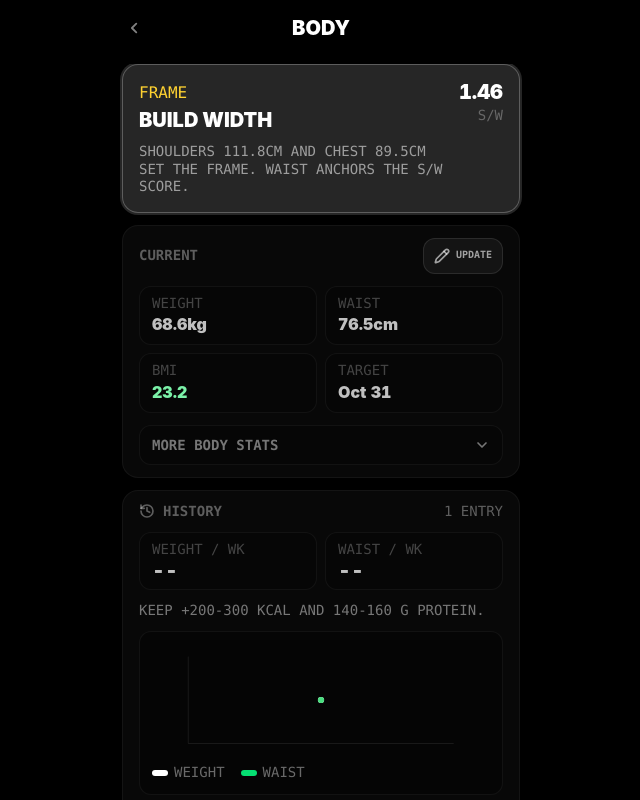
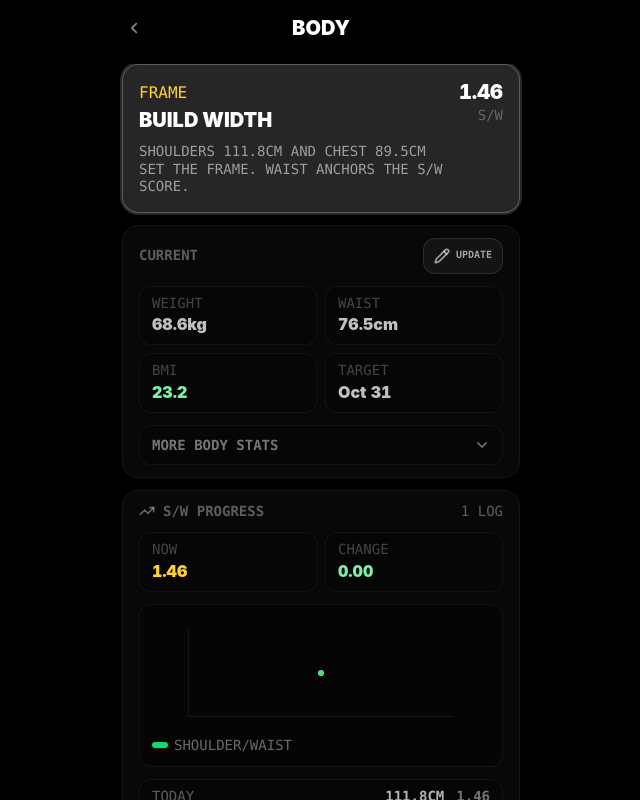
Before and after one commit to IFAKA/liftday, a Next.js app: page /history/body in a window 1280 px wide. Shown: the whole page, without its empty margins (319-959 px from the left). Built offline with nearby package versions, Linux system fonts and the light colour scheme.

Commit message:
feat: track shoulder waist progress

```diff
--- a/components/BodyDetailScreen.tsx
+++ b/components/BodyDetailScreen.tsx
@@ -2,12 +2,11 @@
 
 import { useEffect, useMemo, useState } from 'react';
 import { useRouter } from 'next/navigation';
-import { ChevronDown, ChevronLeft, ChevronUp, History, Pencil, Ruler, Scale, Target, Utensils } from 'lucide-react';
+import { ChevronDown, ChevronLeft, ChevronUp, Pencil, Ruler, Scale, Target, TrendingUp, Utensils } from 'lucide-react';
 import { Button } from '@/components/ui/button';
 import { Input } from '@/components/ui/input';
 import { TopBar } from '@/components/TopBar';
 import { DailyLog, UserProfile } from '@/lib/types';
-import { getBodyTrendSummary } from '@/lib/progress-insights';
 import { formatDateKey } from '@/lib/workout-utils';
 import { getDefaultProfile, loadDailyLogs, loadUserProfile, saveDailyLog, setBodyProfileFallbacks } from '@/lib/storage';
 import { WatchListItem, WatchMetricCell, WatchMetricGrid, WatchPanel, WatchSignalPanel } from './WatchSurface';
@@ -66,6 +65,7 @@ export function BodyDetailScreen() {
       dateKey,
       morningWeightKg: roundMeasurement(weightKg),
       waistCm: roundMeasurement(waistCm),
+      shoulderCm: roundMeasurement(shoulderCm),
     });
     setBodyProfileFallbacks({
       heightCm: roundMeasurement(heightCm),
@@ -171,30 +171,27 @@ export function BodyDetailScreen() {
         <WatchPanel subtle className="py-3">
           <div className="mb-3 flex items-center justify-between gap-3">
             <div className="flex min-w-0 items-center gap-2">
-              <History className="h-4 w-4 shrink-0 text-white/35" />
-              <p className="truncate text-fluid-label font-mono font-black uppercase text-white/35">History</p>
+              <TrendingUp className="h-4 w-4 shrink-0 text-white/35" />
+              <p className="truncate text-fluid-label font-mono font-black uppercase text-white/35">S/W progress</p>
             </div>
             <p className="shrink-0 text-fluid-label font-mono uppercase text-white/35">
-              {body.history.length} {body.history.length === 1 ? 'entry' : 'entries'}
+              {body.ratioHistory.length} {body.ratioHistory.length === 1 ? 'log' : 'logs'}
             </p>
           </div>
-          <div className="grid grid-cols-2 gap-2">
-            <BodyMeasure label="Weight / wk" value={body.weightTrend} />
-            <BodyMeasure label="Waist / wk" value={body.waistTrend} />
-          </div>
-          <p className="mt-3 text-fluid-label font-mono uppercase leading-relaxed text-white/45">
-            {body.trendSummary}
-          </p>
-          <BodyTrendChart entries={body.history} className="mt-3" />
+          <WatchMetricGrid columns={2}>
+            <WatchMetricCell label="Now" value={body.shoulderWaistRatio} tone={body.frameTone} />
+            <WatchMetricCell label="Change" value={body.ratioChange} tone={body.ratioTone} />
+          </WatchMetricGrid>
+          <RatioTrendChart entries={body.ratioHistory} className="mt-3" />
           <div className="mt-3 flex flex-col gap-2">
-            {body.history.slice(-8).reverse().map((entry) => (
+            {body.ratioHistory.slice(-8).reverse().map((entry) => (
               <div key={entry.dateKey} className="grid grid-cols-[1fr_auto_auto] items-center gap-3 rounded-lg border border-white/5 bg-black/25 px-3 py-2">
                 <p className="min-w-0 truncate text-fluid-label font-mono uppercase text-white/35">{entry.label}</p>
                 <p className="text-fluid-label font-mono font-black tabular-nums uppercase text-white/70">
-                  {entry.weightKg === null ? '--' : `${formatNumber(entry.weightKg, 1)}kg`}
+                  {formatNumber(entry.shoulderCm, 1)}cm
                 </p>
                 <p className="text-fluid-label font-mono font-black tabular-nums uppercase text-white/45">
-                  {entry.waistCm === null ? '--' : `${formatNumber(entry.waistCm, 1)}cm`}
+                  {entry.ratio.toFixed(2)}
                 </p>
               </div>
             ))}
@@ -217,15 +214,14 @@ interface BodyHistoryEntry {
   label: string;
   weightKg: number | null;
   waistCm: number | null;
+  shoulderCm: number | null;
 }
 
-function BodyMeasure({ label, value }: { label: string; value: string }) {
-  return (
-    <div className="min-w-0 rounded-lg border border-white/5 bg-black/25 px-3 py-2">
-      <p className="truncate text-fluid-label font-mono uppercase text-white/25">{label}</p>
-      <p className="truncate text-fluid-ui font-black tabular-nums text-white/75">{value}</p>
-    </div>
-  );
+interface RatioHistoryEntry {
+  dateKey: string;
+  label: string;
+  shoulderCm: number;
+  ratio: number;
 }
 
 function BodyMetricInput({
@@ -265,17 +261,21 @@ function getBodyModel(profile: UserProfile, logs: Record<string, DailyLog>) {
   const latestWaistLog = Object.values(logs)
     .filter((log) => typeof log.waistCm === 'number')
     .sort((a, b) => b.dateKey.localeCompare(a.dateKey))[0];
+  const latestShoulderLog = Object.values(logs)
+    .filter((log) => typeof log.shoulderCm === 'number')
+    .sort((a, b) => b.dateKey.localeCompare(a.dateKey))[0];
   const heightCm = profile.heightCm ?? 172;
   const weightKg = latestWeightLog?.morningWeightKg ?? profile.weightKg ?? CURRENT_WEIGHT_KG;
   const waistCm = latestWaistLog?.waistCm ?? profile.waistCircumferenceCm ?? CURRENT_WAIST_CM;
-  const shoulderCm = profile.shoulderCircumferenceCm ?? 111.76;
+  const shoulderCm = latestShoulderLog?.shoulderCm ?? profile.shoulderCircumferenceCm ?? 111.76;
   const chestCm = profile.chestCircumferenceCm ?? 89.5;
   const hipCm = profile.hipCircumferenceCm ?? 85;
   const neckCm = profile.neckCircumferenceCm ?? 37;
   const bmi = weightKg / ((heightCm / 100) ** 2);
   const bodyBaseline = getBodyBaseline(profile);
-  const trend = getBodyTrendSummary(logs, bodyBaseline);
   const history = getBodyHistory(logs, weightKg, waistCm, bodyBaseline);
+  const ratioHistory = getRatioHistory(history, shoulderCm, waistCm);
+  const ratioDelta = ratioHistory.length > 1 ? ratioHistory[ratioHistory.length - 1].ratio - ratioHistory[0].ratio : 0;
   const shoulderWaist = shoulderCm / waistCm;
   const chestWaist = chestCm / waistCm;
   const proteinTarget = profile.proteinTargetGrams ?? [140, 160];
@@ -299,10 +299,9 @@ function getBodyModel(profile: UserProfile, logs: Record<string, DailyLog>) {
     frameLabel: shoulderWaist >= 1.5 ? 'Strong taper' : 'Build width',
     frameSummary: `Shoulders ${formatNumber(shoulderCm, 1)}cm and chest ${formatNumber(chestCm, 1)}cm set the frame. Waist anchors the S/W score.`,
     frameTone: shoulderWaist >= 1.5 ? 'text-green-300' : 'text-amber-300',
-    weightTrend: formatTrend(trend.weightTrendKgPerWeek, 'kg'),
-    waistTrend: formatTrend(trend.waistTrendCmPerWeek, 'cm'),
-    history,
-    trendSummary: trend.recoveryAlert ?? trend.nutritionAction,
+    ratioHistory,
+    ratioChange: formatRatioChange(ratioDelta),
+    ratioTone: ratioDelta >= 0 ? 'text-green-300' : 'text-amber-300',
     goal: profile.goal ?? 'Maximize SMV efficient frontier as fast as recoverable',
     nutrition: `Protein ${proteinTarget[0]}-${proteinTarget[1]}g. Surplus +${surplusTarget[0]}-${surplusTarget[1]} kcal/day. Creatine 5g/day, water only.`,
     profileLine: `${profile.age ?? 26}y ${profile.sex ?? 'male'} · ${formatBodyComposition(profile.bodyComposition)} · ${profile.injuryStatus ?? 'No injuries or pain'}`,
@@ -319,26 +318,22 @@ function roundMeasurement(value: number): number {
   return Math.round(value * 10) / 10;
 }
 
-function BodyTrendChart({ entries, className = '' }: { entries: BodyHistoryEntry[]; className?: string }) {
+function RatioTrendChart({ entries, className = '' }: { entries: RatioHistoryEntry[]; className?: string }) {
   const width = 280;
   const height = 108;
   const padding = 12;
-  const weightPoints = getChartPoints(entries, 'weightKg', width, height, padding);
-  const waistPoints = getChartPoints(entries, 'waistCm', width, height, padding);
+  const ratioPoints = getRatioChartPoints(entries, width, height, padding);
 
   return (
     <div className={`rounded-lg border border-white/5 bg-black/30 px-2 py-3 ${className}`}>
-      <svg viewBox={`0 0 ${width} ${height}`} role="img" aria-label="Weight and waist history chart" className="h-28 w-full overflow-visible">
+      <svg viewBox={`0 0 ${width} ${height}`} role="img" aria-label="Shoulder to waist ratio progress chart" className="h-28 w-full overflow-visible">
         <line x1={padding} y1={height - padding} x2={width - padding} y2={height - padding} stroke="rgba(255,255,255,0.08)" strokeWidth="1" />
         <line x1={padding} y1={padding} x2={padding} y2={height - padding} stroke="rgba(255,255,255,0.08)" strokeWidth="1" />
-        {weightPoints.path && <path d={weightPoints.path} fill="none" stroke="rgb(255,255,255)" strokeWidth="2.5" strokeLinecap="round" strokeLinejoin="round" />}
-        {waistPoints.path && <path d={waistPoints.path} fill="none" stroke="rgb(74,222,128)" strokeWidth="2.5" strokeLinecap="round" strokeLinejoin="round" />}
-        {weightPoints.points.map((point) => <circle key={`w-${point.x}-${point.y}`} cx={point.x} cy={point.y} r="3" fill="rgb(255,255,255)" />)}
-        {waistPoints.points.map((point) => <circle key={`c-${point.x}-${point.y}`} cx={point.x} cy={point.y} r="3" fill="rgb(74,222,128)" />)}
+        {ratioPoints.path && <path d={ratioPoints.path} fill="none" stroke="rgb(74,222,128)" strokeWidth="2.5" strokeLinecap="round" strokeLinejoin="round" />}
+        {ratioPoints.points.map((point) => <circle key={`${point.x}-${point.y}`} cx={point.x} cy={point.y} r="3" fill="rgb(74,222,128)" />)}
       </svg>
       <div className="mt-2 flex items-center gap-4 px-1">
-        <ChartLegend tone="bg-white" label="Weight" />
-        <ChartLegend tone="bg-green-400" label="Waist" />
+        <ChartLegend tone="bg-green-400" label="Shoulder/Waist" />
       </div>
     </div>
   );
@@ -353,34 +348,29 @@ function ChartLegend({ tone, label }: { tone: string; label: string }) {
   );
 }
 
-function getChartPoints(
-  entries: BodyHistoryEntry[],
-  key: 'weightKg' | 'waistCm',
+function getRatioChartPoints(
+  entries: RatioHistoryEntry[],
   width: number,
   height: number,
   padding: number
 ): { points: { x: number; y: number }[]; path: string } {
-  const values = entries.map((entry) => entry[key]).filter((value): value is number => typeof value === 'number');
+  const values = entries.map((entry) => entry.ratio);
   if (values.length === 0) return { points: [], path: '' };
 
   const min = Math.min(...values);
   const max = Math.max(...values);
-  const minimumVisualSpan = key === 'weightKg' ? 2 : 4;
+  const minimumVisualSpan = 0.08;
   const rawSpan = max - min;
   const span = Math.max(rawSpan, minimumVisualSpan);
   const midpoint = (min + max) / 2;
   const domainMin = midpoint - span / 2;
-  const plotted = entries
-    .map((entry, index) => {
-      const value = entry[key];
-      if (value === null) return null;
-      const x = entries.length === 1
-        ? width / 2
-        : padding + (index / (entries.length - 1)) * (width - padding * 2);
-      const y = height - padding - ((value - domainMin) / span) * (height - padding * 2);
-      return { x: roundChartPoint(x), y: roundChartPoint(y) };
-    })
-    .filter((point): point is { x: number; y: number } => point !== null);
+  const plotted = entries.map((entry, index) => {
+    const x = entries.length === 1
+      ? width / 2
+      : padding + (index / (entries.length - 1)) * (width - padding * 2);
+    const y = height - padding - ((entry.ratio - domainMin) / span) * (height - padding * 2);
+    return { x: roundChartPoint(x), y: roundChartPoint(y) };
+  });
 
   return {
     points: plotted,
@@ -392,16 +382,17 @@ function getBodyHistory(
   logs: Record<string, DailyLog>,
   fallbackWeightKg: number,
   fallbackWaistCm: number,
-  baseline: { dateKey?: string; morningWeightKg?: number; waistCm?: number }
+  baseline: { dateKey?: string; morningWeightKg?: number; waistCm?: number; shoulderCm?: number }
 ): BodyHistoryEntry[] {
   const entries = Object.values(logs)
-    .filter((log) => typeof log.morningWeightKg === 'number' || typeof log.waistCm === 'number')
+    .filter((log) => typeof log.morningWeightKg === 'number' || typeof log.waistCm === 'number' || typeof log.shoulderCm === 'number')
     .sort((a, b) => a.dateKey.localeCompare(b.dateKey))
     .map((log) => ({
       dateKey: log.dateKey,
       label: formatHistoryDate(log.dateKey),
       weightKg: typeof log.morningWeightKg === 'number' ? log.morningWeightKg : null,
       waistCm: typeof log.waistCm === 'number' ? log.waistCm : null,
+      shoulderCm: typeof log.shoulderCm === 'number' ? log.shoulderCm : null,
     }));
 
   if (entries.length > 0) {
@@ -415,6 +406,7 @@ function getBodyHistory(
       ...first,
       weightKg: first.weightKg ?? fallbackWeightKg,
       waistCm: first.waistCm ?? fallbackWaistCm,
+      shoulderCm: first.shoulderCm ?? baseline.shoulderCm ?? null,
     }, ...rest];
   }
 
@@ -425,30 +417,49 @@ function getBodyHistory(
     label: dateKey === todayKey ? 'Today' : formatHistoryDate(dateKey),
     weightKg: baseline.morningWeightKg ?? fallbackWeightKg,
     waistCm: baseline.waistCm ?? fallbackWaistCm,
+    shoulderCm: baseline.shoulderCm ?? null,
   }];
 }
 
 function getBaselineHistoryEntry(
-  baseline: { dateKey?: string; morningWeightKg?: number; waistCm?: number },
+  baseline: { dateKey?: string; morningWeightKg?: number; waistCm?: number; shoulderCm?: number },
   firstLogDateKey: string
 ): BodyHistoryEntry | null {
   if (!baseline.dateKey || baseline.dateKey >= firstLogDateKey) return null;
-  if (typeof baseline.morningWeightKg !== 'number' && typeof baseline.waistCm !== 'number') return null;
+  if (typeof baseline.morningWeightKg !== 'number' && typeof baseline.waistCm !== 'number' && typeof baseline.shoulderCm !== 'number') return null;
 
   return {
     dateKey: baseline.dateKey,
     label: formatHistoryDate(baseline.dateKey),
     weightKg: typeof baseline.morningWeightKg === 'number' ? baseline.morningWeightKg : null,
     waistCm: typeof baseline.waistCm === 'number' ? baseline.waistCm : null,
+    shoulderCm: typeof baseline.shoulderCm === 'number' ? baseline.shoulderCm : null,
   };
 }
 
-function getBodyBaseline(profile: UserProfile): { dateKey?: string; morningWeightKg?: number; waistCm?: number } {
+function getBodyBaseline(profile: UserProfile): { dateKey?: string; morningWeightKg?: number; waistCm?: number; shoulderCm?: number } {
   return {
     dateKey: getProfileCreatedDateKey(profile.createdAt),
     morningWeightKg: profile.weightKg,
     waistCm: profile.waistCircumferenceCm,
+    shoulderCm: profile.shoulderCircumferenceCm,
   };
+}
+
+function getRatioHistory(entries: BodyHistoryEntry[], fallbackShoulderCm: number, fallbackWaistCm: number): RatioHistoryEntry[] {
+  let lastShoulderCm = fallbackShoulderCm;
+  let lastWaistCm = fallbackWaistCm;
+
+  return entries.map((entry) => {
+    if (typeof entry.shoulderCm === 'number') lastShoulderCm = entry.shoulderCm;
+    if (typeof entry.waistCm === 'number') lastWaistCm = entry.waistCm;
+    return {
+      dateKey: entry.dateKey,
+      label: entry.label,
+      shoulderCm: lastShoulderCm,
+      ratio: lastShoulderCm / lastWaistCm,
+    };
+  });
 }
 
 function getProfileCreatedDateKey(value: string): string | undefined {
@@ -460,9 +471,8 @@ function formatNumber(value: number, fractionDigits: number): string {
   return Number.isInteger(value) ? value.toFixed(0) : value.toFixed(fractionDigits);
 }
 
-function formatTrend(value: number | null, unit: string): string {
-  if (value === null) return '--';
-  return `${value > 0 ? '+' : ''}${value.toFixed(1)}${unit}`;
+function formatRatioChange(value: number): string {
+  return `${value > 0 ? '+' : ''}${value.toFixed(2)}`;
 }
 
 function formatTargetDate(value: string | undefined): string {
--- a/lib/types.ts
+++ b/lib/types.ts
@@ -190,6 +190,7 @@ export interface BodyTrendLog {
   morningWeightKg?: number;
   weightCheckSkipped?: boolean;
   waistCm?: number;
+  shoulderCm?: number;
   calories?: number;
   proteinGrams?: number;
 }
```
Also changed, not shown: components/RestDayScreen.tsx (+77 -28 lines), 1 other file (tests, documents, lock files or other folders).
